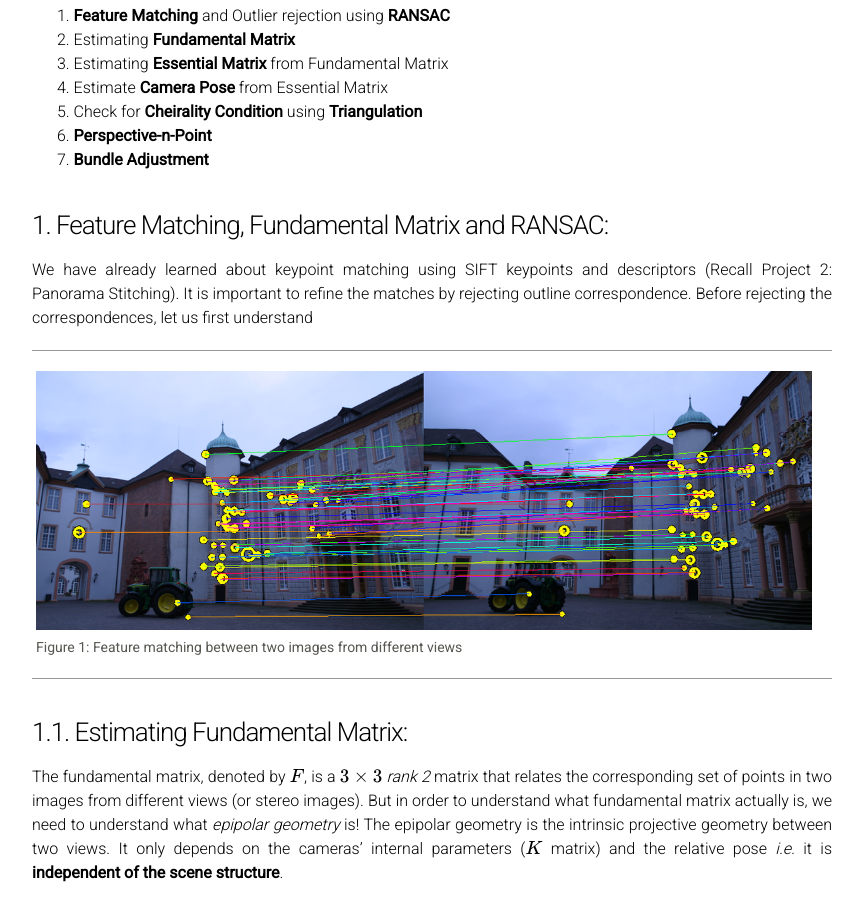
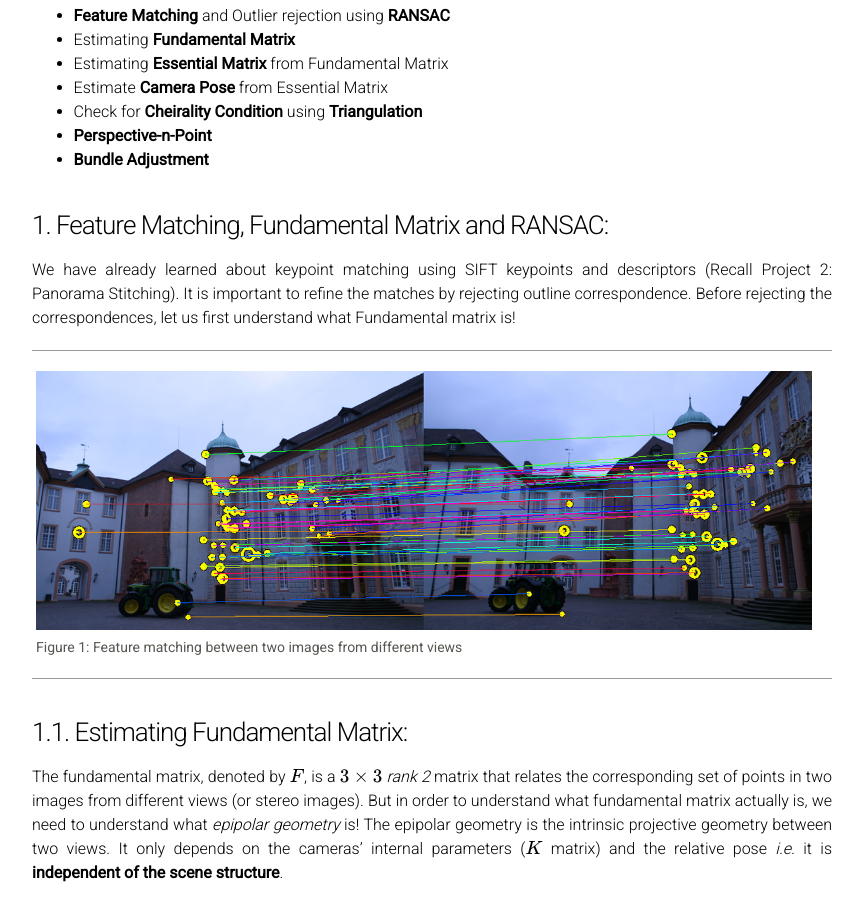
Before and after one commit to cmsc426/cmsc426.github.io, a Jekyll site: the page built from SfM.md, in a window 1280 px wide and 900 px high, scrolled down 857 px. Shown: the whole window, without its empty margins (208-1071 px from the left). Built offline with Jekyll 4.4.1, drawn with Linux system fonts in a browser that asks for light colours; formulas are drawn with MathJax 3.

Commit message:
Update SfM.md

```diff
--- a/SfM.md
+++ b/SfM.md
@@ -30,18 +30,18 @@ We have been playing with images for so long, mostly in 2D scene. Recall project
 
 Let's learn how to recreate such algorithm. There are a few steps that collectively form SfM:
 *(If you haven't heard of the following before, don't worry! If you knew the following already, you wouldn't be taking the class right now!)*
-1. **Feature Matching** and Outlier rejection using **RANSAC**
-2. Estimating **Fundamental Matrix**
-3. Estimating **Essential Matrix** from Fundamental Matrix
-4. Estimate **Camera Pose** from Essential Matrix
-5. Check for **Cheirality Condition** using **Triangulation**
-6. **Perspective-n-Point**
-7. **Bundle Adjustment**
+- **Feature Matching** and Outlier rejection using **RANSAC**
+- Estimating **Fundamental Matrix**
+- Estimating **Essential Matrix** from Fundamental Matrix
+- Estimate **Camera Pose** from Essential Matrix
+- Check for **Cheirality Condition** using **Triangulation**
+- **Perspective-n-Point**
+- **Bundle Adjustment**
 
 <a name='featmatch'></a>
 ### 1. Feature Matching, Fundamental Matrix and RANSAC:
 We have already learned about keypoint matching using SIFT keypoints and descriptors (Recall Project 2: Panorama Stitching). It is important to refine the matches by rejecting outline correspondence.
-Before rejecting the correspondences, let us first understand
+Before rejecting the correspondences, let us first understand what Fundamental matrix is!
 
 <div class="fig fighighlight">
   <img src="/assets/sfm/featmatch.png" width="100%">
@@ -66,7 +66,7 @@ and the plane formed can be denoted by $$\pi$$. Since these points are coplanar,
   <div class="figcaption">
  	Figure 2(a): Caption goes here.
   </div>
-<br>
+<br><br>
   <img src="/assets/sfm/epipole2.png"  width="120%">
   <div class="figcaption">
   	Figure 2(b): Caption goes here.
@@ -95,7 +95,7 @@ $$\begin{bmatrix} x'_i & y'_i & 1 \end{bmatrix}
 
 
 $$x_i x'_i f_{11} + x_i y'_i f_{21} + x_i f_{31} + y_i x'_i f_{12} + y_i y'_i f_{22} + y_i f_{32} +  x'_i f_{13} + y'_i f_{23} + f_{33}=0$$
-<br>
+<br><br>
 
 Simplifying for $$m$$ correspondences,
 
```
